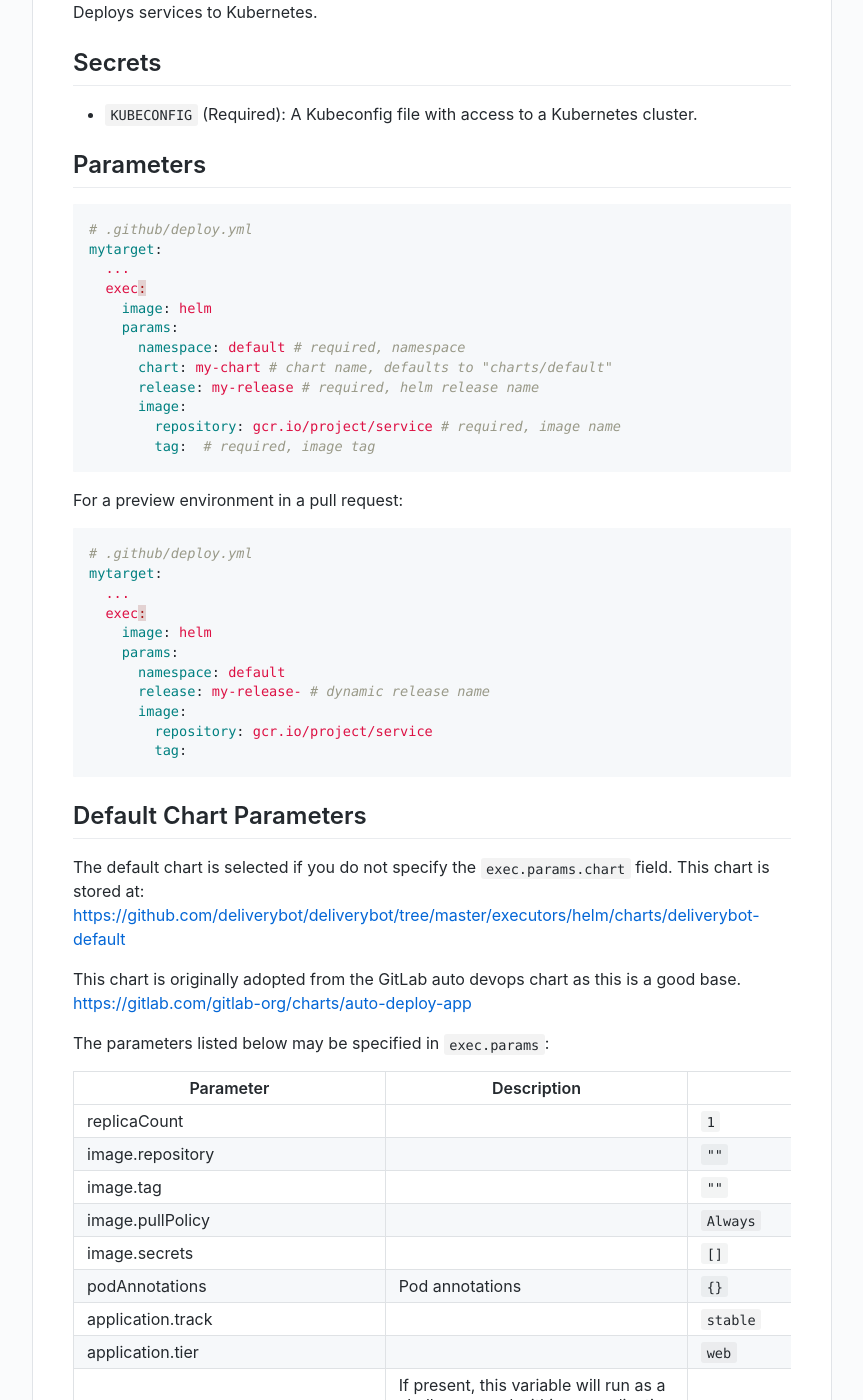
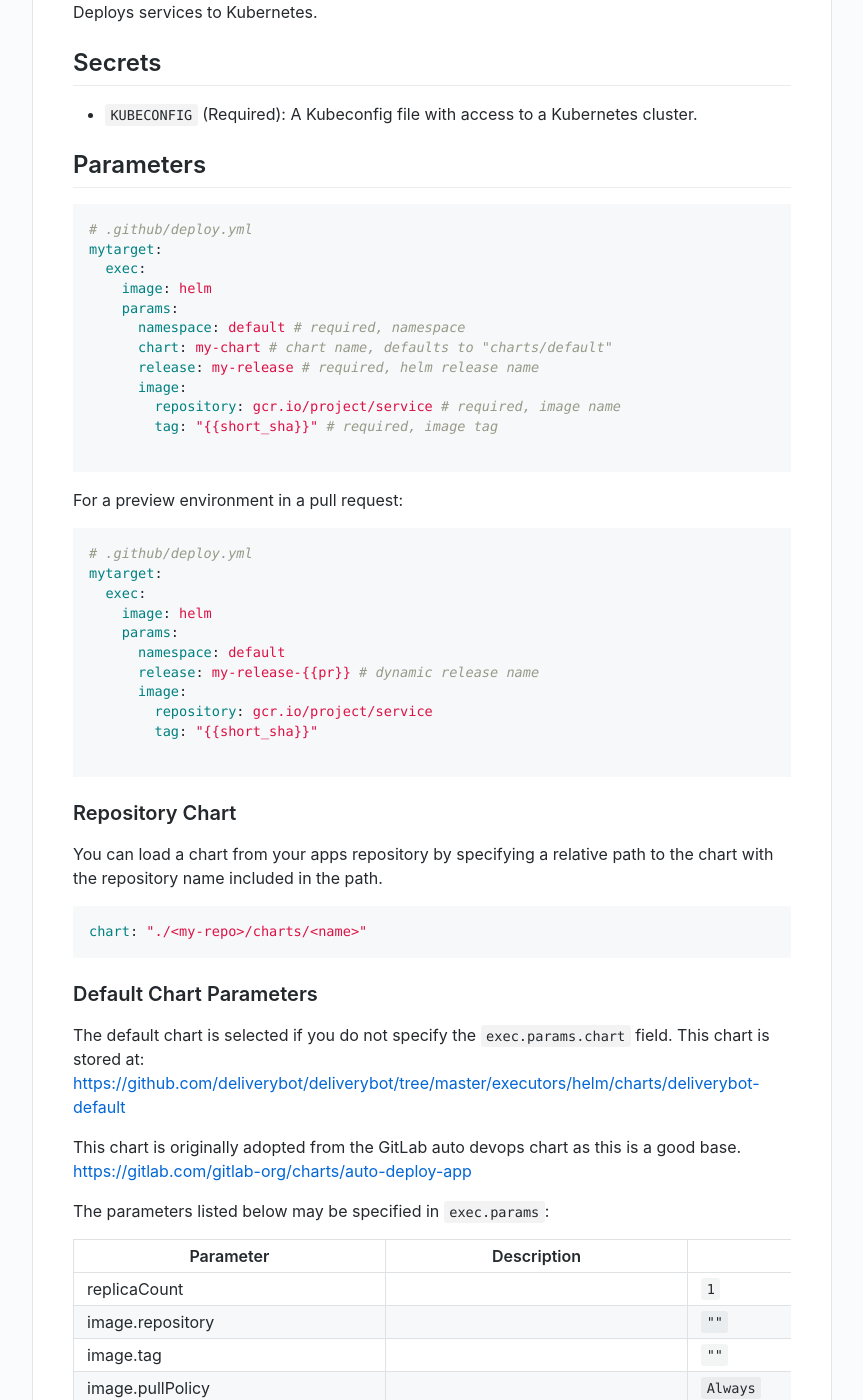
Before and after one commit to deliverybot/deliverybot.github.io, a Jekyll site: the page built from docs/executors/helm.md, in a window 1280 px wide and 1400 px high, scrolled down 631 px. Shown: the whole window, without its empty margins (208-1071 px from the left). Built offline with Jekyll 4.4.1, drawn with Linux system fonts in a browser that asks for light colours.

Commit message:
Use raw tags for curlies.

````diff
--- a/docs/executors/helm.md
+++ b/docs/executors/helm.md
@@ -15,10 +15,9 @@ Deploys services to Kubernetes.
 
 ## Parameters
 
-```yaml
+```yaml {% raw %}
 # .github/deploy.yml
 mytarget:
-  ...
   exec:
     image: helm
     params:
@@ -27,15 +26,15 @@ mytarget:
       release: my-release # required, helm release name
       image:
         repository: gcr.io/project/service # required, image name
-        tag: {{short_sha}} # required, image tag
+        tag: "{{short_sha}}" # required, image tag
+{% endraw %}
 ```
 
 For a preview environment in a pull request:
 
-```yaml
+```yaml {% raw %}
 # .github/deploy.yml
 mytarget:
-  ...
   exec:
     image: helm
     params:
@@ -43,10 +42,20 @@ mytarget:
       release: my-release-{{pr}} # dynamic release name
       image:
         repository: gcr.io/project/service
-        tag: {{short_sha}}
+        tag: "{{short_sha}}"
+{% endraw %}
 ```
 
-## Default Chart Parameters
+### Repository Chart
+
+You can load a chart from your apps repository by specifying a relative path to
+the  chart with the repository name included in the path.
+
+```yaml
+chart: "./<my-repo>/charts/<name>"
+```
+
+### Default Chart Parameters
 
 The default chart is selected if you do not specify the `exec.params.chart`
 field. This chart is stored at:
````
Also changed, not shown: docs/executors/cloud-run.md (+6 -6 lines), docs/recipes/deploy-on-master.md (+1 -1 lines).
